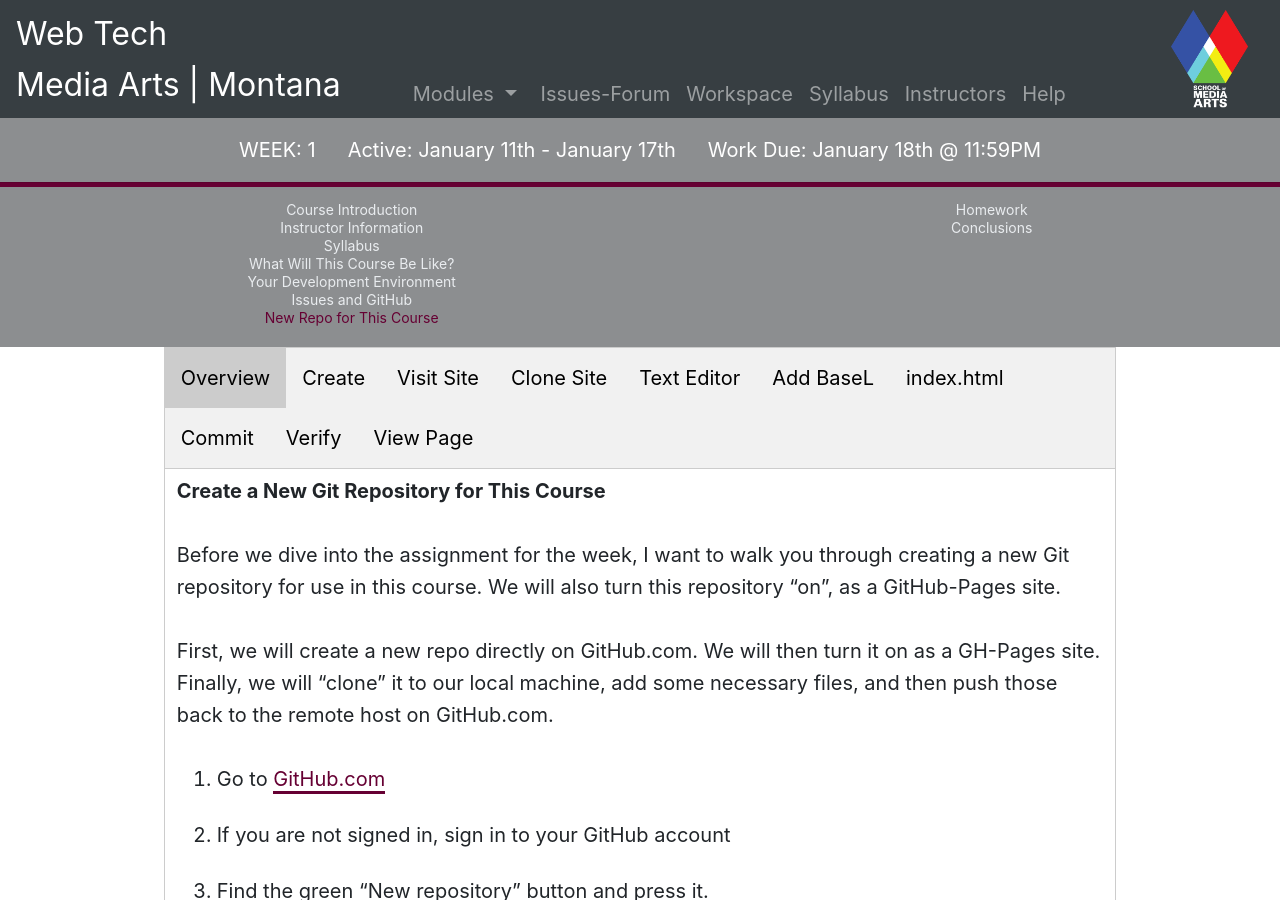
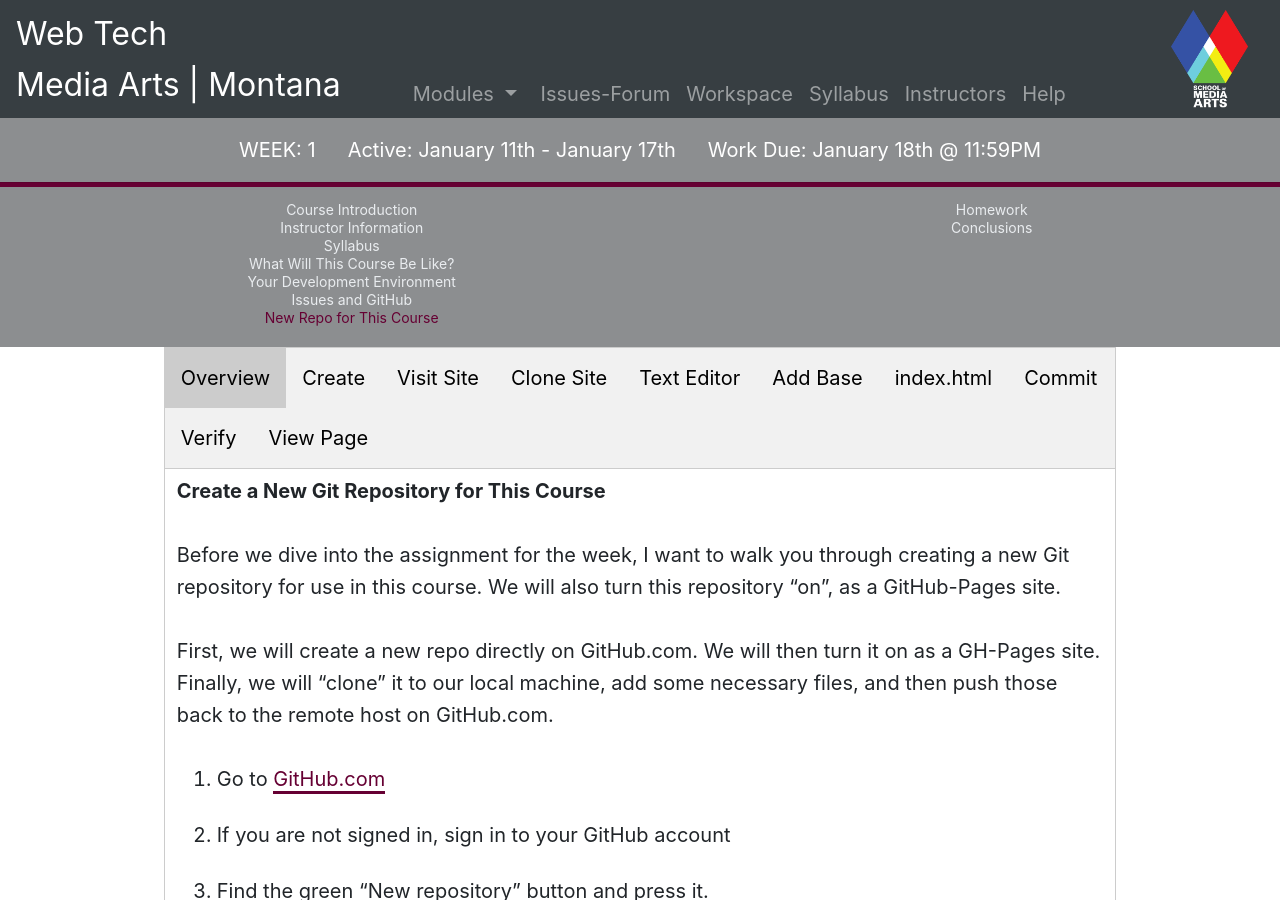
Before and after one commit to Montana-Media-Arts/441-web-tech-Spring2021-course, a Jekyll site: the page built from modules/week-1/_posts/2017-01-12-new-course-repo.md, in a window 1280 px wide and 900 px high. Built offline with Jekyll 4.4.1, drawn with Linux system fonts in a browser that asks for light colours; nearby versions of some CDN libraries; comment, search, counter and statistics services are not loaded.

Commit message:
Update 2017-01-12-new-course-repo.md

```diff
--- a/modules/week-1/_posts/2017-01-12-new-course-repo.md
+++ b/modules/week-1/_posts/2017-01-12-new-course-repo.md
@@ -10,7 +10,7 @@ jotted: false
   <button class="tablinks" onclick="openTab(event, 'Navigate')">Visit Site</button>
   <button class="tablinks" onclick="openTab(event, 'Clone')">Clone Site</button>
     <button class="tablinks" onclick="openTab(event, 'TextEditor')">Text Editor</button>
-  <button class="tablinks" onclick="openTab(event, 'Base')">Add BaseL</button>
+  <button class="tablinks" onclick="openTab(event, 'Base')">Add Base</button>
   <button class="tablinks" onclick="openTab(event, 'Create')">index.html</button>
 
   <button class="tablinks" onclick="openTab(event, 'Commit')">Commit</button>
```
